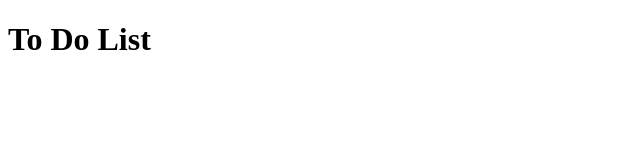
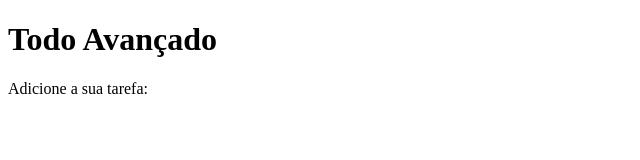
Before and after one commit to TonyAraujo88/To_do_list, a plain HTML site: page index.html in a window 1280 px wide. Shown: the whole page, without its empty margins (0-640 px from the left). Drawn offline with Linux system fonts and the light colour scheme.

Commit message:
To_do_List03

```diff
--- a/index.html
+++ b/index.html
@@ -15,6 +15,11 @@
     <script src="./js/scripts.js" defer></script>
 </head>
 <body>
-    <h1>To Do List</h1>
+    <div class="todo-container"></div>
+    <header>
+        <h1>Todo Avançado</h1>
+    </header>
+    <form id="todo-form"></form>
+    <p>Adicione a sua tarefa:</p>
 </body>
 </html>
```
